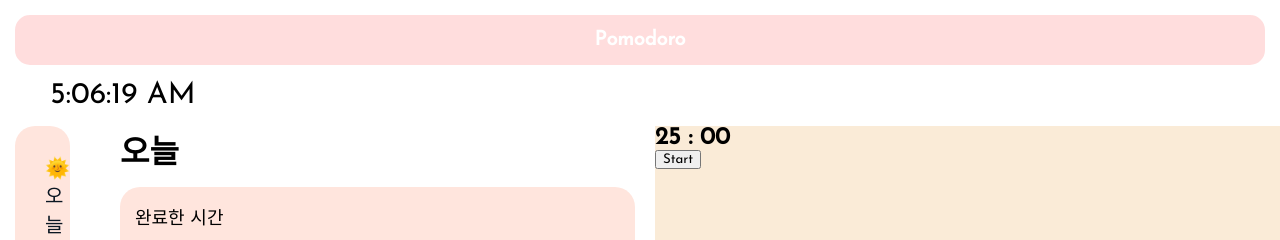
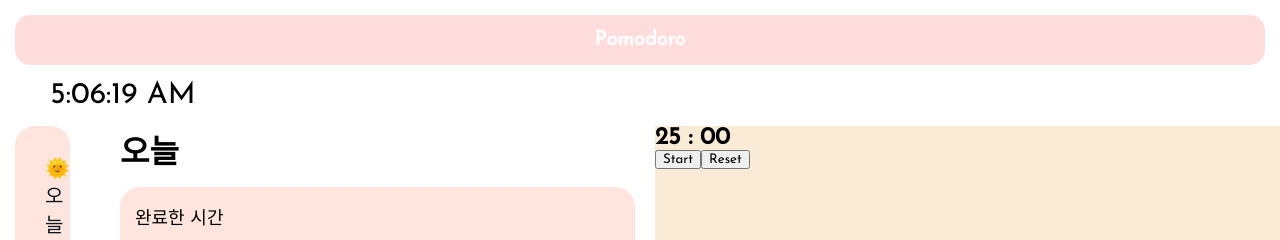
Before and after one commit to miraclee1226/Time-to-focus, a React (Create React App) app: page / in a window 1280 px wide. Shown: the top 240 px of the page. Built offline with nearby package versions, Linux system fonts and the light colour scheme; a web font is replaced by a local one.

Commit message:
Create reset button

```diff
--- a/src/pages/Timer.js
+++ b/src/pages/Timer.js
@@ -6,31 +6,46 @@
 };
 
 function Timer(props) {
-    const tempMin = props.min ? parseInt(props.min) : 0;
-    const tempSec = props.sec ? parseInt(props.sec) : 0;
-    const initialTime = useRef(tempMin * 60 + tempSec);
+
+  const [min, setMin] = useState(padNumber(parseInt(props.min), 2));
+  const [sec, setSec] = useState(padNumber(parseInt(props.sec), 2));
+  const [min2, setMin2] = useState(padNumber(parseInt(props.min2), 2));
+  const [sec2, setSec2] = useState(padNumber(parseInt(props.sec2), 2));
+  const initialTime = useRef(parseInt(props.min) * 60 + parseInt(props.sec));
+  const initialTime2 = useRef(parseInt(props.min2) * 60 + parseInt(props.sec2));
   const interval = useRef(null);
-
-    const [min, setMin] = useState(padNumber(tempMin, 2));
-    const [sec, setSec] = useState(padNumber(tempSec, 2));
   const [isActive, setIsActive] = useState(false);
 
   function toggle() {
     setIsActive(!isActive);
   }
 
-    // function reset() {
-    //   setMin('25');
-    //   setSec('0');
-    //   setIsActive(false);
-    // }
+  function reset() {
+    initialTime.current = 1500
+    interval.current = 5
+
+    interval.current = setInterval(() => {
+      initialTime.current -= 1;
+      const setMinpad = padNumber(parseInt(initialTime.current / 60), 2)
+      setMin(setMinpad);
+      const seSecPad =padNumber(initialTime.current % 60, 2)
+      setSec(seSecPad);
+    }, 1000);
+
+      clearInterval(interval.current);
+  }
+  // console.log(reset);
+
+
 
   useEffect(() => {
       if (isActive) {
-        interval.current = setTimeout(() => {
+        interval.current = setInterval(() => {
           initialTime.current -= 1;
-          setMin(padNumber(parseInt((initialTime.current / 60) % 60), 2));
-          setSec(padNumber(initialTime.current % 60, 2));
+          const setMinpad = padNumber(parseInt(initialTime.current / 60), 2)
+          setMin(setMinpad);
+          const seSecPad =padNumber(initialTime.current % 60, 2)
+          setSec(seSecPad);
         }, 1000);
       } else if(!isActive && min !== 0 && sec !== 0)
       clearInterval(interval.current);
@@ -40,11 +55,12 @@
 
 
     useEffect(() => {
-        if (initialTime.current <=0) {
-          alert('Finish!')
+        if (initialTime.current <= 0) {
           clearInterval(interval.current);
+          alert('rest')
         }
-      }, [sec]);
+        return ()=> clearInterval(interval.current)
+      }, [sec])
 
         return (
             <div className="timer">
@@ -54,10 +70,13 @@
               <button onClick={toggle}>
                 {isActive ?  'Pause' : 'Start'}
               </button>
-          {/* <button onClick={reset}>Reset</button> */}
+              <button onClick={reset}>Reset</button>
             </div>
           );
-}
+
+      };
+
+
 
 
 
```
Lines whose indentation alone changed are shown as unchanged.
